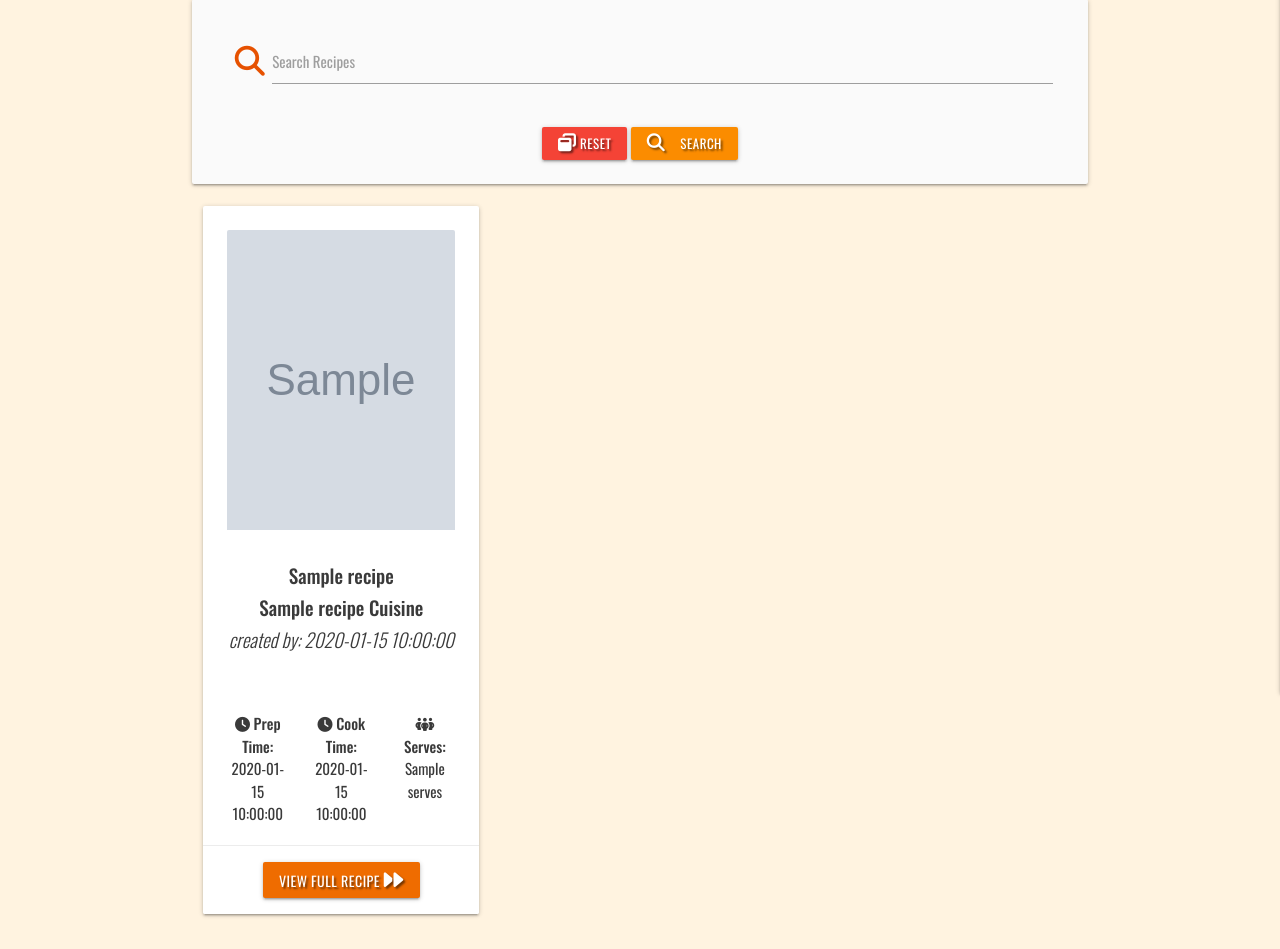
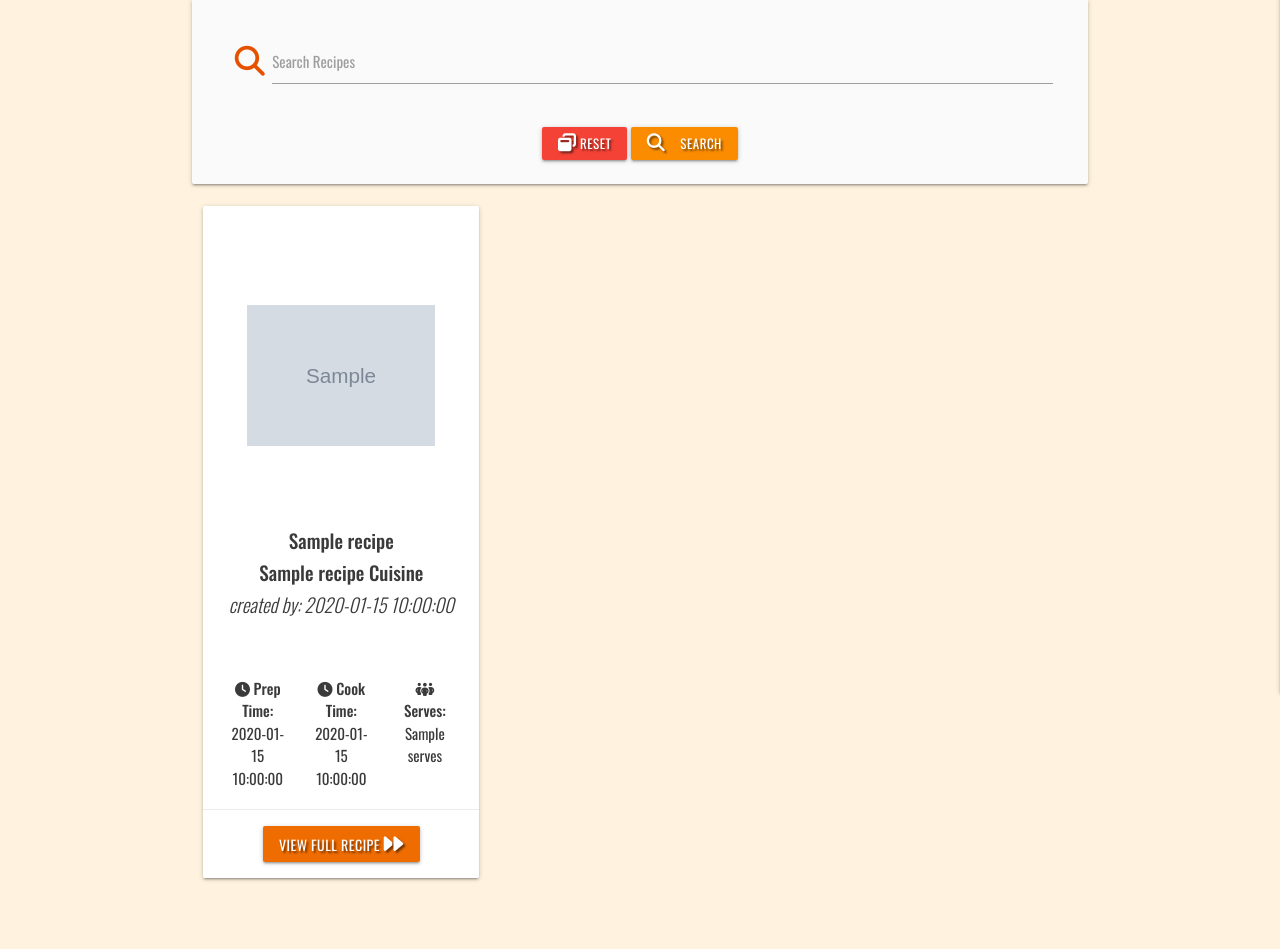
Before and after one commit to ayhanuzumcu/milestone-project-3, a Flask app: page / in a window 1280 px wide. Shown: the part 167-1116 px from the top of the page. After the commit the page ends 1048 px from the top, so only its background shows below. Run offline with Flask 2, Linux system fonts and the light colour scheme; tables that the repository leaves empty hold one stand-in row (values such as "Sample post"); grey boxes marked "Sample" are stand-in pictures; a database or web service that is not in the repository returns one stand-in record (values such as "Sample title"); some libraries are stand-ins or nearby versions.

Commit message:
added classes to recipes.html and style.css file to fix the image streching issue on the recipe cards. and also deleted the unneccessary code's comment in script.js file

```diff
--- a/recipes/static/css/style.css
+++ b/recipes/static/css/style.css
@@ -4,6 +4,7 @@
     margin:0;
     padding:0;
     border:0;
+    box-sizing: border-box;
 }
 
 body {
@@ -21,10 +22,34 @@ body {
     line-height: 2;
 }
 
-.card-image img {
-    height: 300px;
-    width: 60%;
-    margin-bottom: 30px;
+.box-img {
+    height: 350px;
+    width: 100%;
+    margin-bottom: 20px;
+    background-color: rgb(207, 198, 195);
+
+}
+
+.outer {
+    display: inline-block;
+    margin: 20px;
+}
+
+.frame{
+    width: 300px;
+    height: 250px;
+    vertical-align: middle;
+    text-align: center;
+    display: table-cell;
+}
+
+.frame img {
+    max-width: 100%;
+    max-height: 100%;
+    display: block;
+    margin: 0 auto;
+
+
 }
 
 .button {
--- a/recipes/templates/recipes.html
+++ b/recipes/templates/recipes.html
@@ -35,7 +35,12 @@
     <div class="col s12 m6 l4">
         <div class="card center-align border hoverable">
             <div class="card-content">
-                <div class="card-image"><img src="{{ recipe.img_url }}" alt="{{ recipe.recipe_name }}"></div>
+                <div class="outer">
+                    <div class="frame">
+                        <img src="{{ recipe.img_url }}" alt="{{ recipe.recipe_name }}">
+                    </div>
+                    <!-- <div class="card-image"></div> -->
+                </div>
                 <div class="card-title">
                     <p><strong>{{ recipe.recipe_name }}</strong></p>
                     <p><strong>{{ recipe.cuisine_name }} Cuisine</strong></p>
```
Also changed, not shown: recipes/static/js/script.js (+0 -36 lines).
